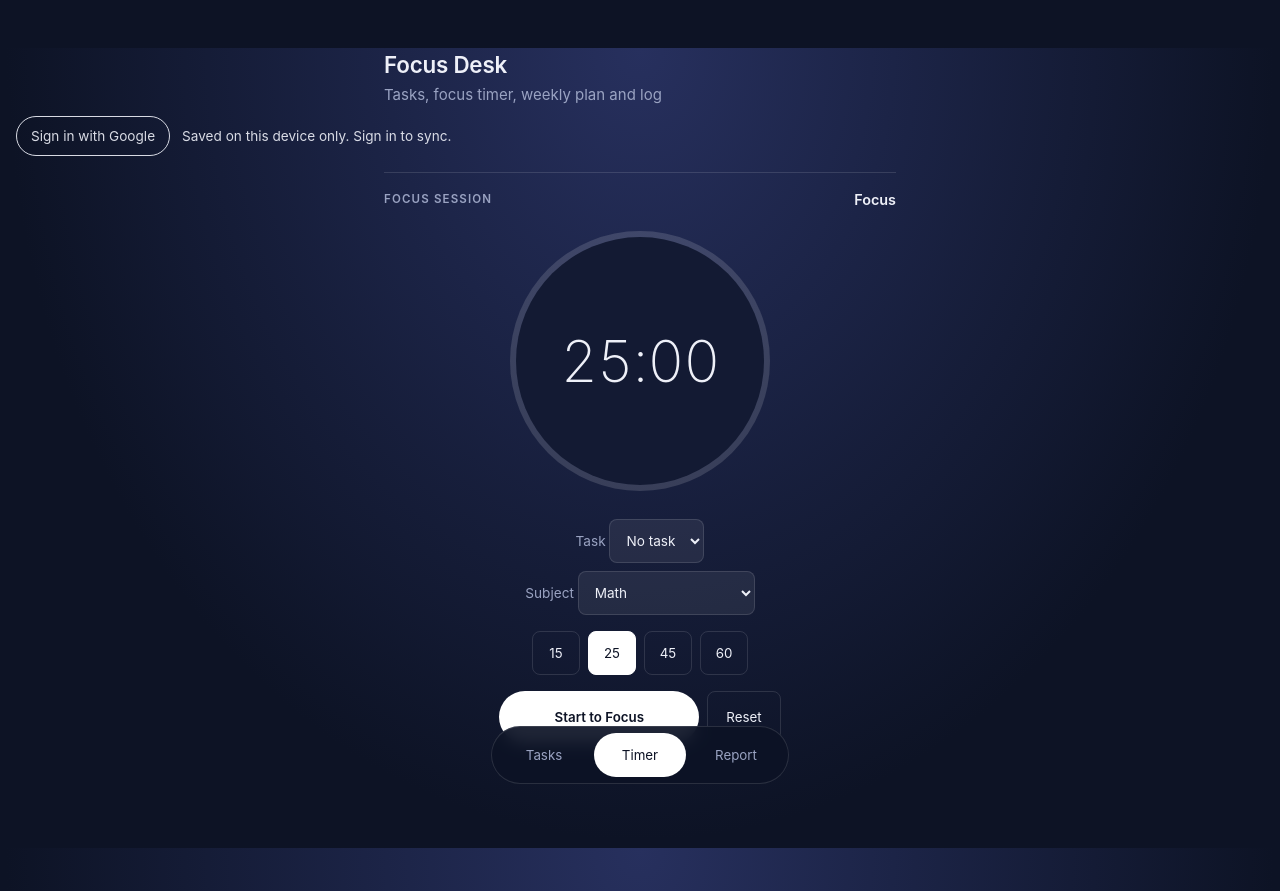
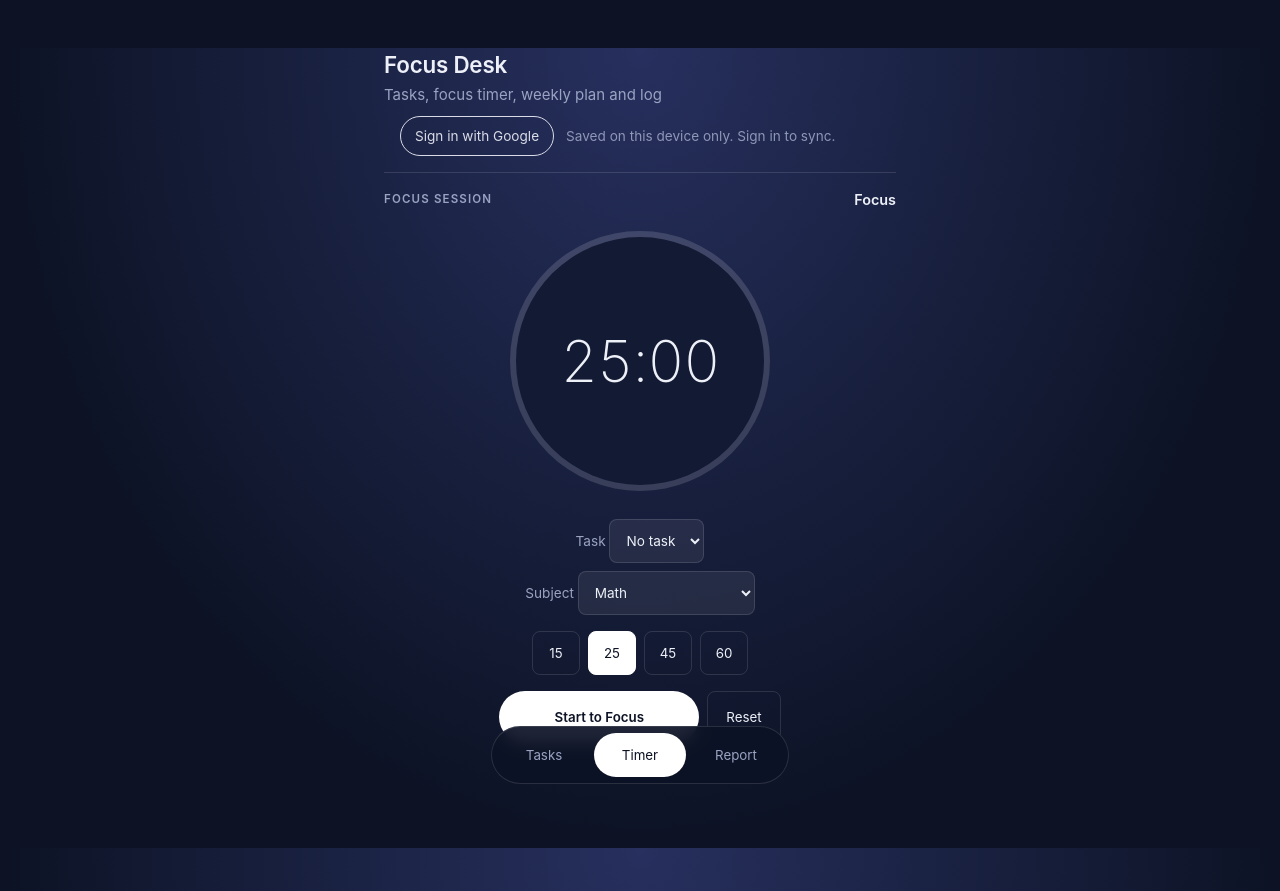
Before and after one commit to abdalhadymahmoud9-crypto/study-planner, a website with bundled scripts: page index.html in a window 1280 px wide. Built offline with nearby package versions, Linux system fonts and the light colour scheme.

```diff
--- a/index.html
+++ b/index.html
@@ -5,8 +5,7 @@
 <title>Focus Desk</title><meta name="theme-color" content="#0d1325"><link rel="stylesheet" href="style.css">
 </head>
 <body>
-<header><h1>Focus Desk</h1><p>Tasks, focus timer, weekly plan and log</p></header>
-<div class="syncbar"><div id="auth" class="auth"></div><p id="sync" role="status"></p></div>
+<header><h1>Focus Desk</h1><p>Tasks, focus timer, weekly plan and log</p><div class="syncbar"><div id="auth" class="auth"></div><p id="sync" role="status"></p></div></header>
 <main>
 <div class="tab" id="tab-tasks">
   <section class="card tasks">
```
